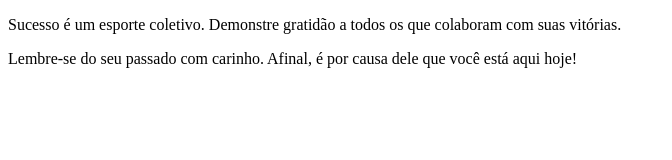
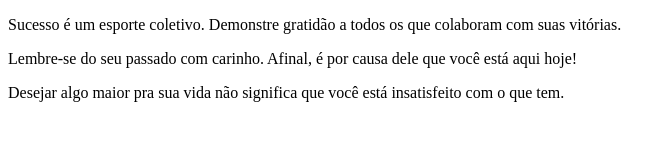
Before and after one commit to sarahrbz/Projeto-Bootcamp---Frases-Motivacionais, a plain HTML site: page index.html in a window 1280 px wide. Shown: the whole page, without its empty margins (0-672 px from the left). Drawn offline with Linux system fonts and the light colour scheme.

Commit message:
frase motivacional 3

```diff
--- a/index.html
+++ b/index.html
@@ -8,5 +8,6 @@
 <body>
     <p>Sucesso é um esporte coletivo. Demonstre gratidão a todos os que colaboram com suas vitórias.</p>
     <p>Lembre-se do seu passado com carinho. Afinal, é por causa dele que você está aqui hoje!</p>
+    <p>Desejar algo maior pra sua vida não significa que você está insatisfeito com o que tem.</p>
 </body>
 </html>
```
